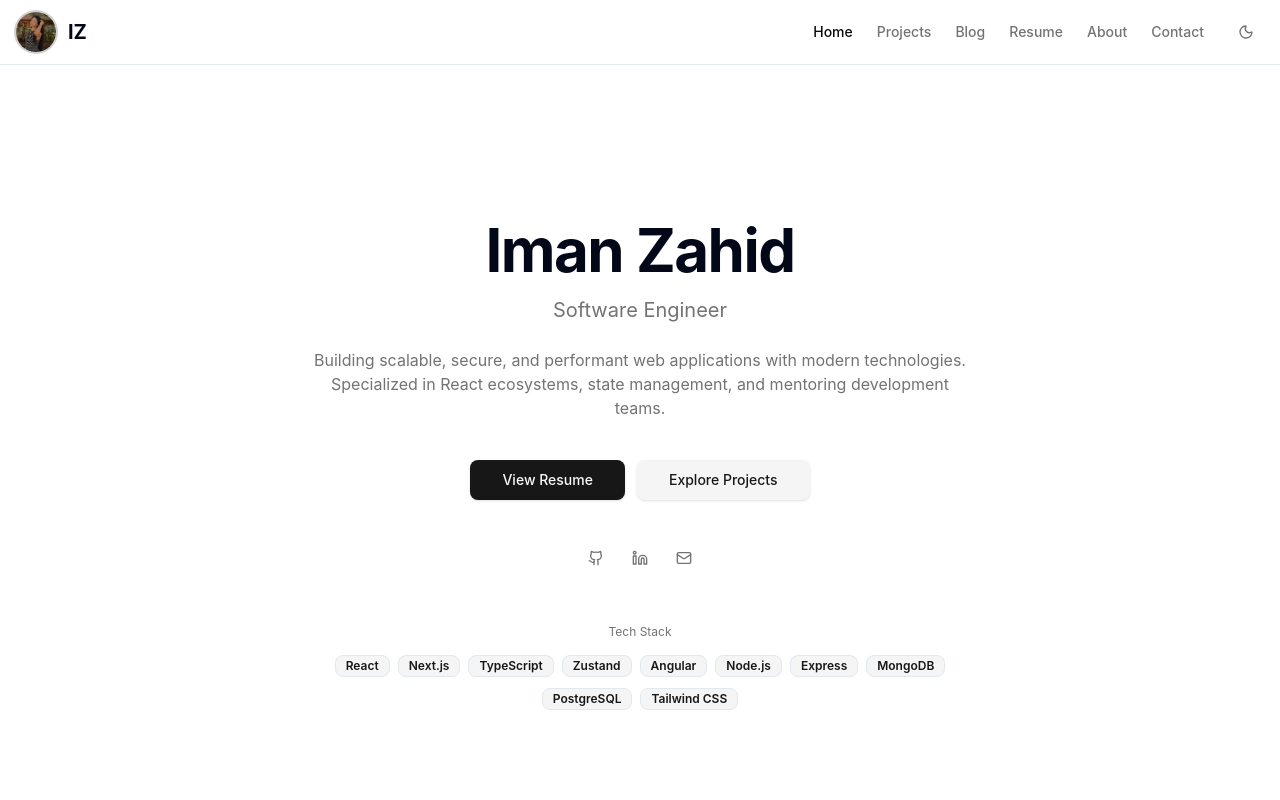
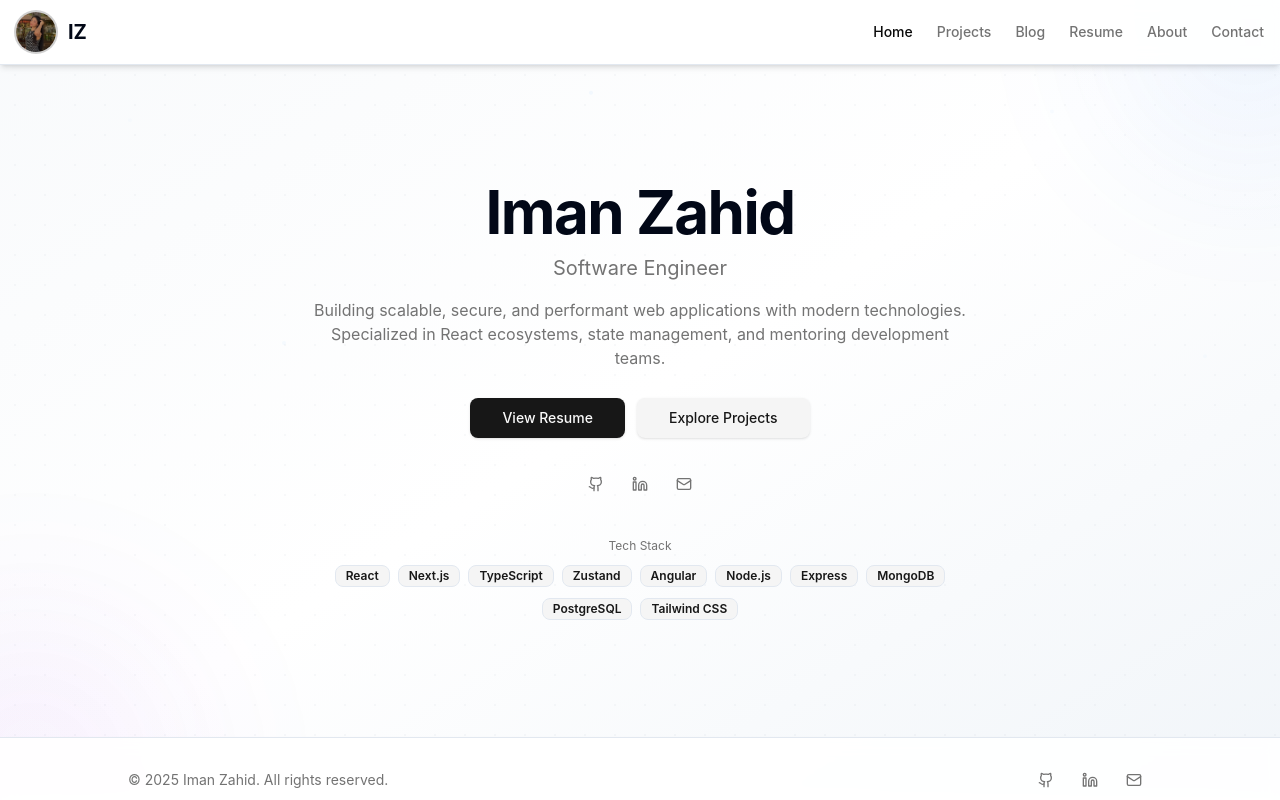
Before and after one commit to ImanZahid/portfolio, a React (Vite) app: page / in a window 1280 px wide. Shown: the top 800 px of the page. Built offline with nearby package versions, Linux system fonts and the light colour scheme.

Commit message:
updating styles

```diff
--- /dev/null
+++ b/src/components/AnimatedBackground.tsx
@@ -0,0 +1,176 @@
+import { motion } from "framer-motion";
+
+export default function AnimatedBackground() {
+  return (
+    <div className="fixed inset-0 -z-50 overflow-hidden pointer-events-none">
+      {/* Clean gradient base */}
+      <div className="absolute inset-0 bg-gradient-to-br from-slate-50 via-white to-slate-100 dark:from-slate-950 dark:via-slate-900 dark:to-slate-950" />
+
+      {/* Subtle dot grid pattern */}
+      <div
+        className="absolute inset-0 opacity-30 dark:opacity-20"
+        style={{
+          backgroundImage: `radial-gradient(circle, rgba(100, 116, 139, 0.15) 1px, transparent 1px)`,
+          backgroundSize: "30px 30px",
+        }}
+      />
+
+      {/* Animated gradient orbs - minimal and elegant */}
+      <motion.div
+        className="absolute -top-40 -right-40 w-96 h-96 rounded-full opacity-30"
+        style={{
+          background:
+            "radial-gradient(circle, rgba(59, 130, 246, 0.3) 0%, transparent 70%)",
+          filter: "blur(60px)",
+        }}
+        animate={{
+          scale: [1, 1.2, 1],
+          opacity: [0.2, 0.3, 0.2],
+        }}
+        transition={{
+          duration: 8,
+          repeat: Infinity,
+          ease: "easeInOut",
+        }}
+      />
+
+      <motion.div
+        className="absolute -bottom-40 -left-40 w-96 h-96 rounded-full opacity-30"
+        style={{
+          background:
+            "radial-gradient(circle, rgba(147, 51, 234, 0.25) 0%, transparent 70%)",
+          filter: "blur(60px)",
+        }}
+        animate={{
+          scale: [1, 1.3, 1],
+          opacity: [0.15, 0.25, 0.15],
+        }}
+        transition={{
+          duration: 10,
+          repeat: Infinity,
+          ease: "easeInOut",
+        }}
+      />
+
+      {/* Minimal geometric accent lines */}
+      <svg
+        className="absolute inset-0 w-full h-full opacity-10 dark:opacity-5"
+        xmlns="http://www.w3.org/2000/svg"
+      >
+        <defs>
+          <linearGradient id="line-grad" x1="0%" y1="0%" x2="100%" y2="100%">
+            <stop offset="0%" stopColor="rgb(59, 130, 246)" stopOpacity="0.5" />
+            <stop offset="100%" stopColor="rgb(147, 51, 234)" stopOpacity="0.5" />
+          </linearGradient>
+        </defs>
+
+        {/* Elegant diagonal lines */}
+        <motion.line
+          x1="0"
+          y1="20%"
+          x2="100%"
+          y2="20%"
+          stroke="url(#line-grad)"
+          strokeWidth="1"
+          initial={{ pathLength: 0 }}
+          animate={{ pathLength: [0, 1, 0] }}
+          transition={{
+            duration: 8,
+            repeat: Infinity,
+            ease: "easeInOut",
+          }}
+        />
+
+        <motion.line
+          x1="0"
+          y1="50%"
+          x2="100%"
+          y2="50%"
+          stroke="url(#line-grad)"
+          strokeWidth="1"
+          initial={{ pathLength: 0 }}
+          animate={{ pathLength: [0, 1, 0] }}
+          transition={{
+            duration: 10,
+            repeat: Infinity,
+            ease: "easeInOut",
+            delay: 2,
+          }}
+        />
+
+        <motion.line
+          x1="0"
+          y1="80%"
+          x2="100%"
+          y2="80%"
+          stroke="url(#line-grad)"
+          strokeWidth="1"
+          initial={{ pathLength: 0 }}
+          animate={{ pathLength: [0, 1, 0] }}
+          transition={{
+            duration: 12,
+            repeat: Infinity,
+            ease: "easeInOut",
+            delay: 4,
+          }}
+        />
+      </svg>
+
+      {/* Subtle floating particles - very minimal */}
+      {Array.from({ length: 8 }, (_, i) => (
+        <motion.div
+          key={i}
+          className="absolute w-1 h-1 bg-blue-400/20 dark:bg-blue-400/10 rounded-full"
+          style={{
+            left: `${10 + i * 12}%`,
+            top: `${15 + (i % 3) * 30}%`,
+          }}
+          animate={{
+            y: [0, -30, 0],
+            opacity: [0.1, 0.3, 0.1],
+          }}
+          transition={{
+            duration: 6 + i,
+            repeat: Infinity,
+            ease: "easeInOut",
+            delay: i * 0.5,
+          }}
+        />
+      ))}
+
+      {/* Clean corner accents */}
+      <motion.div
+        className="absolute top-0 right-0 w-64 h-64"
+        style={{
+          background:
+            "radial-gradient(circle at top right, rgba(59, 130, 246, 0.05) 0%, transparent 70%)",
+        }}
+        animate={{
+          opacity: [0.3, 0.5, 0.3],
+        }}
+        transition={{
+          duration: 6,
+          repeat: Infinity,
+          ease: "easeInOut",
+        }}
+      />
+
+      <motion.div
+        className="absolute bottom-0 left-0 w-64 h-64"
+        style={{
+          background:
+            "radial-gradient(circle at bottom left, rgba(147, 51, 234, 0.05) 0%, transparent 70%)",
+        }}
+        animate={{
+          opacity: [0.3, 0.5, 0.3],
+        }}
+        transition={{
+          duration: 8,
+          repeat: Infinity,
+          ease: "easeInOut",
+          delay: 1,
+        }}
+      />
+    </div>
+  );
+}
--- a/src/components/layout/Footer.tsx
+++ b/src/components/layout/Footer.tsx
@@ -5,9 +5,9 @@ export default function Footer() {
   const currentYear = new Date().getFullYear();
 
   return (
-    <footer className="border-t bg-background">
-      <div className="container mx-auto px-4 py-8">
-        <div className="flex flex-col md:flex-row justify-between items-center gap-4">
+    <footer className="border-t border-gray-300 bg-white/95 backdrop-blur supports-[backdrop-filter]:bg-white/90 shadow-md">
+      <div className="container mx-auto px-4 py-6">
+        <div className="flex flex-col md:flex-row justify-between items-center gap-4 max-w-5xl mx-auto">
           <p className="text-sm text-muted-foreground">
             © {currentYear} Iman Zahid. All rights reserved.
           </p>
--- a/src/components/layout/Layout.tsx
+++ b/src/components/layout/Layout.tsx
@@ -1,10 +1,12 @@
 import { Outlet } from 'react-router-dom';
 import Navigation from './Navigation';
 import Footer from './Footer';
+import AnimatedBackground from '../AnimatedBackground';
 
 export default function Layout() {
   return (
-    <div className="min-h-screen flex flex-col">
+    <div className="min-h-screen flex flex-col relative">
+      <AnimatedBackground />
       <Navigation />
       <main className="flex-grow">
         <Outlet />
--- a/src/components/layout/Navigation.tsx
+++ b/src/components/layout/Navigation.tsx
@@ -1,14 +1,12 @@
 import { useState } from 'react';
 import { Link, useLocation } from 'react-router-dom';
-import { Moon, Sun, Menu, X } from 'lucide-react';
+import { Menu, X } from 'lucide-react';
 import { Button } from '@/components/ui/button';
-import { useThemeStore } from '@/store/themeStore';
 import { cn } from '@/lib/utils';
 
 export default function Navigation() {
   const [mobileMenuOpen, setMobileMenuOpen] = useState(false);
   const [showProfileImage, setShowProfileImage] = useState(false);
-  const { theme, setTheme } = useThemeStore();
   const location = useLocation();
 
   const navLinks = [
@@ -20,10 +18,6 @@ export default function Navigation() {
     { href: '/contact', label: 'Contact' },
   ];
 
-  const toggleTheme = () => {
-    setTheme(theme === 'dark' ? 'light' : 'dark');
-  };
-
   const isActive = (path: string) => {
     if (path === '/blog') {
       return location.pathname.startsWith('/blog');
@@ -33,7 +27,7 @@ export default function Navigation() {
 
   return (
     <>
-      <nav className="border-b bg-background/95 backdrop-blur supports-[backdrop-filter]:bg-background/60 sticky top-0 z-50">
+      <nav className="border-b border-gray-300 bg-white/95 backdrop-blur supports-[backdrop-filter]:bg-white/90 sticky top-0 z-50 shadow-md">
         <div className="container mx-auto px-4">
           <div className="flex h-16 items-center justify-between">
             {/* Logo */}
@@ -72,35 +66,10 @@ export default function Navigation() {
                   {link.label}
                 </Link>
               ))}
-
-              <Button
-                variant="ghost"
-                size="icon"
-                onClick={toggleTheme}
-                aria-label="Toggle theme"
-              >
-                {theme === 'dark' ? (
-                  <Sun className="h-5 w-5" />
-                ) : (
-                  <Moon className="h-5 w-5" />
-                )}
-              </Button>
             </div>
 
             {/* Mobile Menu Button */}
             <div className="flex md:hidden items-center gap-2">
-              <Button
-                variant="ghost"
-                size="icon"
-                onClick={toggleTheme}
-                aria-label="Toggle theme"
-              >
-                {theme === 'dark' ? (
-                  <Sun className="h-5 w-5" />
-                ) : (
-                  <Moon className="h-5 w-5" />
-                )}
-              </Button>
               <Button
                 variant="ghost"
                 size="icon"
--- a/src/index.css
+++ b/src/index.css
@@ -244,3 +244,40 @@ body {
     @apply bg-background text-foreground;
   }
 }
+
+/* Animated blob background */
+@keyframes blob {
+  0% {
+    transform: translate(0px, 0px) scale(1);
+  }
+  33% {
+    transform: translate(30px, -50px) scale(1.1);
+  }
+  66% {
+    transform: translate(-20px, 20px) scale(0.9);
+  }
+  100% {
+    transform: translate(0px, 0px) scale(1);
+  }
+}
+
+.animate-blob {
+  animation: blob 7s infinite;
+}
+
+.animation-delay-2000 {
+  animation-delay: 2s;
+}
+
+.animation-delay-4000 {
+  animation-delay: 4s;
+}
+
+.animation-delay-6000 {
+  animation-delay: 6s;
+}
+
+/* Enhanced dark mode blob colors */
+[data-theme="dark"] .animate-blob {
+  opacity: 0.15;
+}
--- a/src/pages/Home.tsx
+++ b/src/pages/Home.tsx
@@ -18,13 +18,13 @@ export default function Home() {
   ];
 
   return (
-    <div className="min-h-screen flex items-center justify-center px-4 py-16">
+    <div className="relative min-h-[calc(100vh-8rem)] flex items-center justify-center px-4 py-8">
       <div className="max-w-3xl w-full">
         <motion.div
           initial={{ opacity: 0, y: 20 }}
           animate={{ opacity: 1, y: 0 }}
           transition={{ duration: 0.5 }}
-          className="text-center space-y-4"
+          className="text-center space-y-3"
         >
           <motion.h1
             initial={{ opacity: 0, y: 20 }}
@@ -48,7 +48,7 @@ export default function Home() {
             initial={{ opacity: 0, y: 20 }}
             animate={{ opacity: 1, y: 0 }}
             transition={{ duration: 0.5, delay: 0.3 }}
-            className="text-base text-muted-foreground max-w-2xl mx-auto pt-2"
+            className="text-base text-muted-foreground max-w-2xl mx-auto pt-1"
           >
             Building scalable, secure, and performant web applications with
             modern technologies. Specialized in React ecosystems, state
@@ -59,7 +59,7 @@ export default function Home() {
             initial={{ opacity: 0, y: 20 }}
             animate={{ opacity: 1, y: 0 }}
             transition={{ duration: 0.5, delay: 0.4 }}
-            className="flex justify-center gap-3 pt-6"
+            className="flex justify-center gap-3 pt-4"
           >
             <Button size="lg" asChild>
               <a href="/resume">View Resume</a>
@@ -73,7 +73,7 @@ export default function Home() {
             initial={{ opacity: 0, y: 20 }}
             animate={{ opacity: 1, y: 0 }}
             transition={{ duration: 0.5, delay: 0.5 }}
-            className="flex justify-center gap-2 pt-6"
+            className="flex justify-center gap-2 pt-4"
           >
             <Button variant="ghost" size="icon" asChild>
               <a
@@ -106,9 +106,9 @@ export default function Home() {
             initial={{ opacity: 0, y: 20 }}
             animate={{ opacity: 1, y: 0 }}
             transition={{ duration: 0.5, delay: 0.6 }}
-            className="pt-8"
+            className="pt-6"
           >
-            <p className="text-xs text-muted-foreground mb-3">Tech Stack</p>
+            <p className="text-xs text-muted-foreground mb-2">Tech Stack</p>
             <div className="flex flex-wrap justify-center gap-2 max-w-2xl mx-auto">
               {techStack.map((tech, index) => (
                 <motion.div
```
